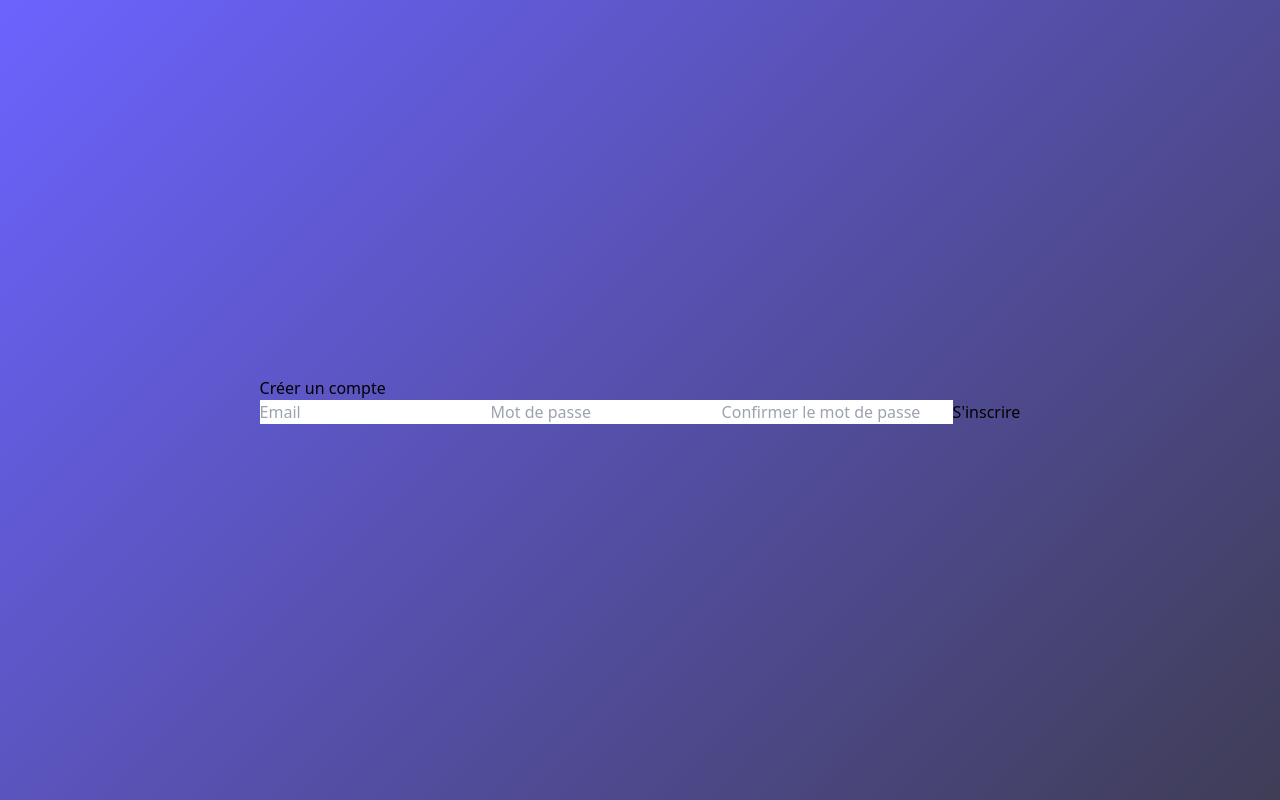
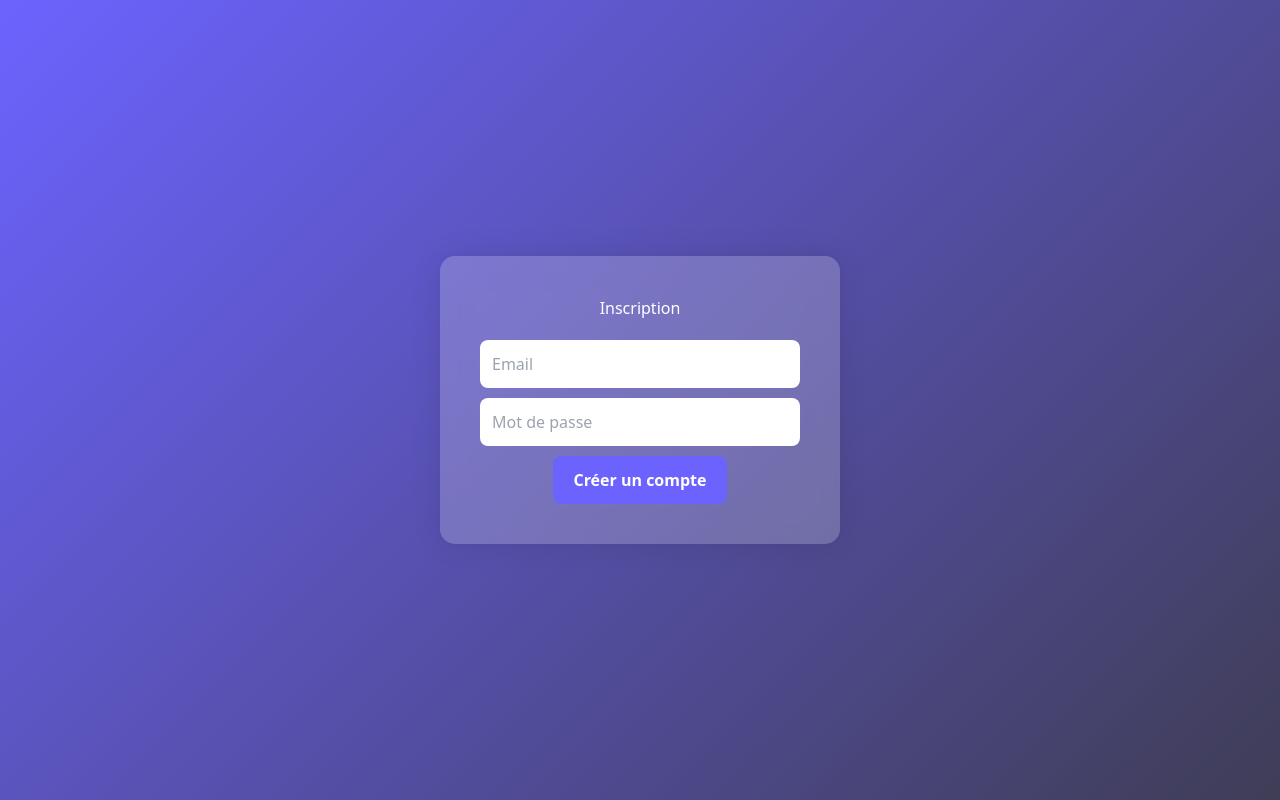
Before and after one commit to OneOffsas/OneOFFClaim, a React (Vite) app: page /register in a window 1280 px wide. Built offline with nearby package versions, Linux system fonts and the light colour scheme.

Commit message:
Update Register.jsx

```diff
--- a/src/pages/Register.jsx
+++ b/src/pages/Register.jsx
@@ -1,40 +1,34 @@
-import React, { useState } from 'react';
-import { createUserWithEmailAndPassword } from 'firebase/auth';
-import { useNavigate } from 'react-router-dom';
-import { auth } from '../firebaseConfig';
-import './Register.css';
+import React, { useState } from "react";
+import { createUserWithEmailAndPassword } from "firebase/auth";
+import { auth } from "../firebaseConfig";
+import { useNavigate } from "react-router-dom";
+import "./Register.css";
 
 function Register() {
-  const [email, setEmail] = useState('');
-  const [password, setPassword] = useState('');
-  const [confirmation, setConfirmation] = useState('');
-  const [error, setError] = useState('');
+  const [email, setEmail] = useState("");
+  const [motDePasse, setMotDePasse] = useState("");
+  const [message, setMessage] = useState("");
   const navigate = useNavigate();
 
-  const handleRegister = async (e) => {
-    e.preventDefault();
-    if (password !== confirmation) {
-      setError("Les mots de passe ne correspondent pas");
-      return;
-    }
+  const handleRegister = async () => {
     try {
-      await createUserWithEmailAndPassword(auth, email, password);
-      navigate('/dashboard');
-    } catch (err) {
-      setError("❌ Erreur : " + err.message);
+      await createUserWithEmailAndPassword(auth, email, motDePasse);
+      setMessage("✅ Inscription réussie !");
+      navigate("/dashboard");
+    } catch (error) {
+      setMessage("❌ Erreur : " + error.message);
     }
   };
 
   return (
-    <div className="auth-container register">
-      <form className="auth-form" onSubmit={handleRegister}>
-        <h2>Créer un compte</h2>
-        {error && <div className="error">{error}</div>}
-        <input type="email" placeholder="Email" onChange={(e) => setEmail(e.target.value)} required />
-        <input type="password" placeholder="Mot de passe" onChange={(e) => setPassword(e.target.value)} required />
-        <input type="password" placeholder="Confirmer le mot de passe" onChange={(e) => setConfirmation(e.target.value)} required />
-        <button type="submit">S'inscrire</button>
-      </form>
+    <div className="auth-container">
+      <div className="form-box">
+        <h2>Inscription</h2>
+        <input type="email" placeholder="Email" value={email} onChange={e => setEmail(e.target.value)} />
+        <input type="password" placeholder="Mot de passe" value={motDePasse} onChange={e => setMotDePasse(e.target.value)} />
+        <button onClick={handleRegister}>Créer un compte</button>
+        {message && <p>{message}</p>}
+      </div>
     </div>
   );
 }
```
